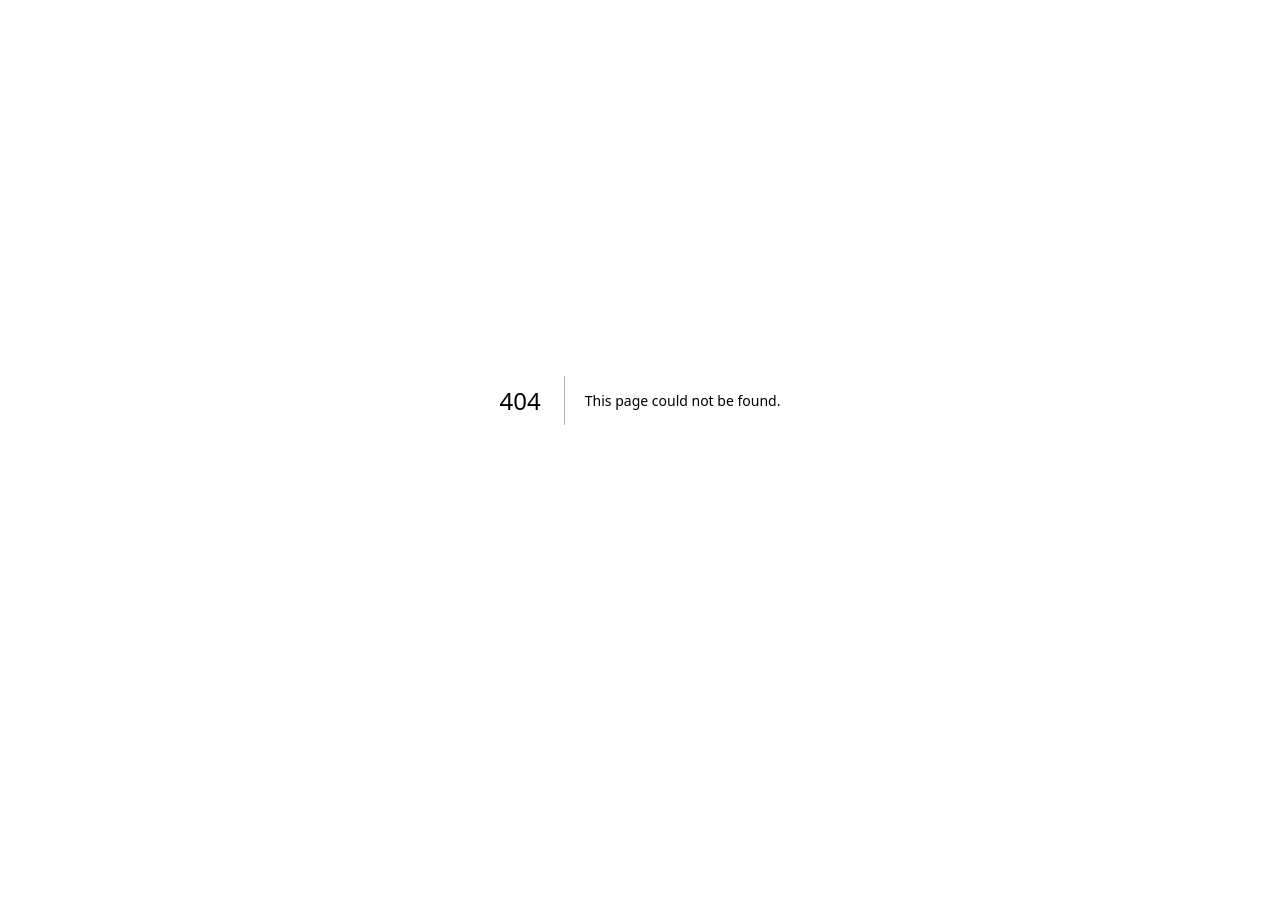
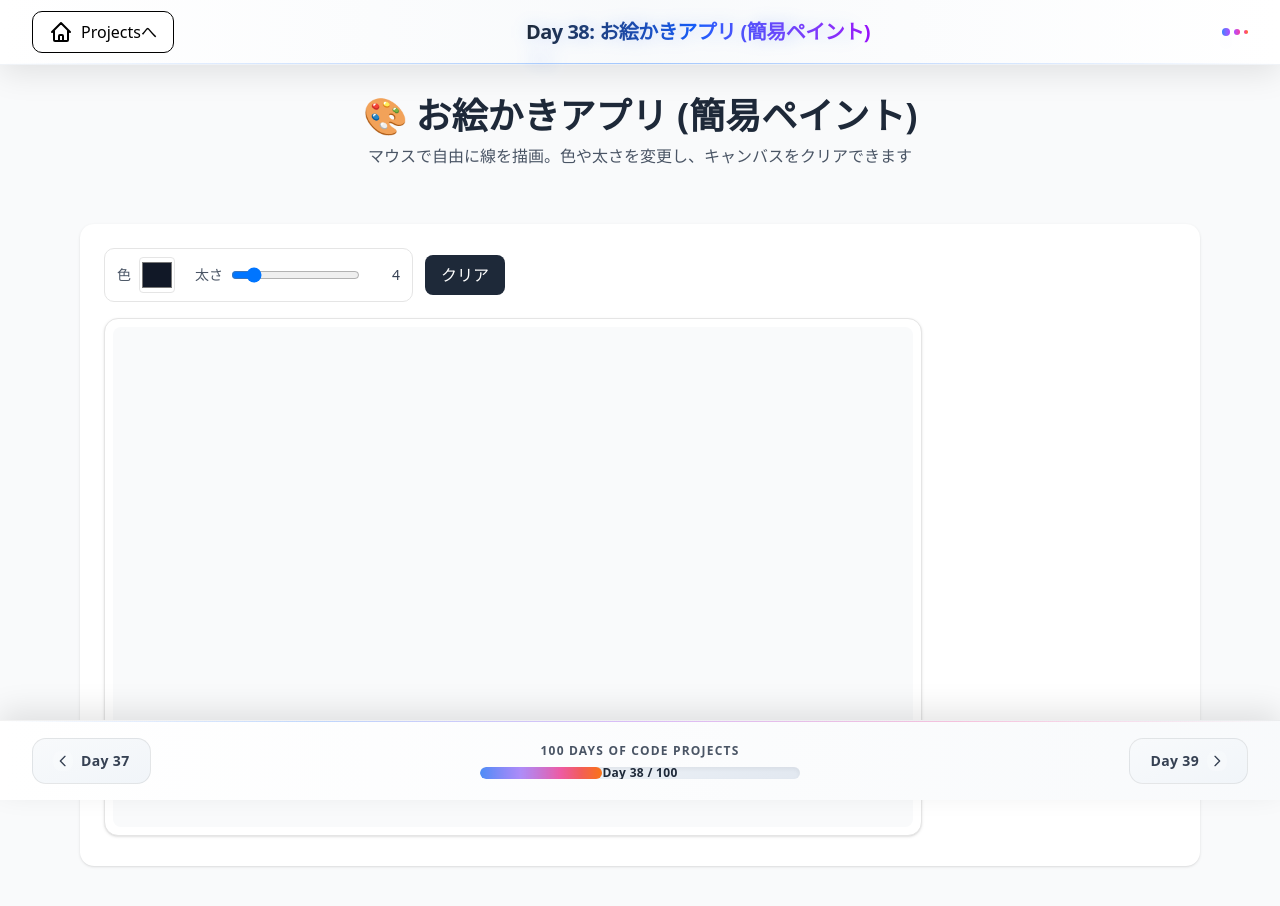
Before and after one commit to atsuki61/100DaysOfCode, a Next.js app: page /day38-drawing-app in a window 1280 px wide. Before the commit this address had no page. Shown: the top 906 px of the page. Before the commit the page ends 880 px from the top, so only its background shows below. Built offline with nearby package versions, Linux system fonts and the light colour scheme.

Commit message:
feat(day38): お絵かきアプリを追加（Canvas描画・色/太さ変更・クリア機能）

```diff
--- /dev/null
+++ b/src/app/day38-drawing-app/components/CanvasBoard.tsx
@@ -0,0 +1,46 @@
+'use client';
+
+import { useEffect, useRef } from 'react';
+import { useDrawing } from '../hooks/useDrawing';
+
+type Props = {
+  width?: number;
+  height?: number;
+};
+
+export default function CanvasBoard({ width = 800, height = 500 }: Props) {
+  const { setCanvas, onPointerDown, onPointerMove, onPointerUp } = useDrawing();
+  const wrapperRef = useRef<HTMLDivElement | null>(null);
+
+  useEffect(() => {
+    const el = wrapperRef.current;
+    if (!el) return;
+    const onDown = (e: MouseEvent) => onPointerDown(e);
+    const onMove = (e: MouseEvent) => onPointerMove(e);
+    const onUp = () => onPointerUp();
+    el.addEventListener('mousedown', onDown);
+    window.addEventListener('mousemove', onMove);
+    window.addEventListener('mouseup', onUp);
+    // タッチ
+    const onTDown = (e: TouchEvent) => onPointerDown(e);
+    const onTMove = (e: TouchEvent) => onPointerMove(e);
+    const onTUp = () => onPointerUp();
+    el.addEventListener('touchstart', onTDown, { passive: false });
+    window.addEventListener('touchmove', onTMove, { passive: false });
+    window.addEventListener('touchend', onTUp);
+    return () => {
+      el.removeEventListener('mousedown', onDown);
+      window.removeEventListener('mousemove', onMove);
+      window.removeEventListener('mouseup', onUp);
+      el.removeEventListener('touchstart', onTDown);
+      window.removeEventListener('touchmove', onTMove);
+      window.removeEventListener('touchend', onTUp);
+    };
+  }, [onPointerDown, onPointerMove, onPointerUp]);
+
+  return (
+    <div ref={wrapperRef} className="inline-block rounded-xl border bg-white shadow p-2"> {/* インラインブロック, 角丸, 枠線, 白背景, 影, 余白 */}
+      <canvas ref={setCanvas} width={width} height={height} className="rounded-md bg-gray-50" /> {/* 角丸, 薄灰背景 */}
+    </div>
+  );
+}
--- /dev/null
+++ b/src/app/day38-drawing-app/components/Toolbar.tsx
@@ -0,0 +1,32 @@
+'use client';
+
+import { useDrawing } from '../hooks/useDrawing';
+
+export default function Toolbar() {
+  const { style, setStyle, clear } = useDrawing();
+  return (
+    <div className="flex items-center gap-3 flex-wrap"> {/* 横並び, 中央寄せ, 間隔, 折返し */}
+      <div className="flex items-center gap-2 bg-white border rounded-lg px-3 py-2"> {/* ツールボックス */}
+        <label className="text-sm text-gray-600">色</label>
+        <input
+          type="color"
+          value={style.color}
+          onChange={(e) => setStyle((s) => ({ ...s, color: e.target.value }))}
+          className="w-9 h-9 border rounded"
+        />
+        <label className="text-sm text-gray-600 ml-3">太さ</label>
+        <input
+          type="range"
+          min={1}
+          max={24}
+          value={style.width}
+          onChange={(e) => setStyle((s) => ({ ...s, width: Number(e.target.value) }))}
+        />
+        <span className="text-sm text-gray-700 w-8 text-right">{style.width}</span>
+      </div>
+      <button onClick={clear} className="px-4 py-2 bg-gray-800 text-white rounded-md hover:bg-gray-900 transition-colors"> {/* クリアボタン */}
+        クリア
+      </button>
+    </div>
+  );
+}
--- /dev/null
+++ b/src/app/day38-drawing-app/components/index.ts
@@ -0,0 +1,2 @@
+export { default as CanvasBoard } from './CanvasBoard';
+export { default as Toolbar } from './Toolbar';
--- /dev/null
+++ b/src/app/day38-drawing-app/day38.md
@@ -0,0 +1,16 @@
+# Day 38: お絵かきアプリ（簡易ペイント）
+
+## ねらい
+- Canvas API での線描画（lineTo, stroke）
+- マウス/タッチイベントの取り扱い
+- 色/太さ変更、キャンバスクリアのUI
+
+## 実装ポイント
+- `useDrawing` フックで Canvas のコンテキスト、ポインタイベント、スタイル（色/太さ）を管理
+- `Toolbar` で UI を分離（色とスライダー、クリア）
+- `CanvasBoard` は描画専用（パフォーマンス上、再描画を最小化）
+
+## 発展
+- 取り消し/やり直し（履歴スタック）
+- 画像として保存（toDataURL → ダウンロード）
+- 背景画像に上書きして注釈ツールに応用
--- /dev/null
+++ b/src/app/day38-drawing-app/hooks/useDrawing.ts
@@ -0,0 +1,69 @@
+'use client';
+
+import { useCallback, useEffect, useRef, useState } from 'react';
+
+export type StrokeStyle = {
+  color: string;
+  width: number;
+};
+
+export function useDrawing() {
+  const canvasRef = useRef<HTMLCanvasElement | null>(null);
+  const ctxRef = useRef<CanvasRenderingContext2D | null>(null);
+  const [isDrawing, setIsDrawing] = useState(false);
+  const [style, setStyle] = useState<StrokeStyle>({ color: '#111827', width: 4 });
+
+  const setCanvas = useCallback((el: HTMLCanvasElement | null) => {
+    canvasRef.current = el;
+    if (!el) return;
+    const ctx = el.getContext('2d');
+    if (!ctx) return;
+    ctx.lineCap = 'round';
+    ctx.lineJoin = 'round';
+    ctx.strokeStyle = style.color;
+    ctx.lineWidth = style.width;
+    ctxRef.current = ctx;
+  }, [style.color, style.width]);
+
+  useEffect(() => {
+    if (!ctxRef.current) return;
+    ctxRef.current.strokeStyle = style.color;
+    ctxRef.current.lineWidth = style.width;
+  }, [style]);
+
+  const getPos = (e: MouseEvent | TouchEvent) => {
+    const canvas = canvasRef.current!;
+    const rect = canvas.getBoundingClientRect();
+    const clientX = 'touches' in e ? e.touches[0].clientX : (e as MouseEvent).clientX;
+    const clientY = 'touches' in e ? e.touches[0].clientY : (e as MouseEvent).clientY;
+    return { x: clientX - rect.left, y: clientY - rect.top };
+  };
+
+  const onPointerDown = useCallback((e: MouseEvent | TouchEvent) => {
+    if (!ctxRef.current || !canvasRef.current) return;
+    setIsDrawing(true);
+    const { x, y } = getPos(e);
+    ctxRef.current.beginPath();
+    ctxRef.current.moveTo(x, y);
+  }, []);
+
+  const onPointerMove = useCallback((e: MouseEvent | TouchEvent) => {
+    if (!isDrawing || !ctxRef.current) return;
+    const { x, y } = getPos(e);
+    ctxRef.current.lineTo(x, y);
+    ctxRef.current.stroke();
+  }, [isDrawing]);
+
+  const onPointerUp = useCallback(() => {
+    setIsDrawing(false);
+    ctxRef.current?.closePath();
+  }, []);
+
+  const clear = useCallback(() => {
+    const el = canvasRef.current;
+    const ctx = ctxRef.current;
+    if (el && ctx) ctx.clearRect(0, 0, el.width, el.height);
+  }, []);
+
+  return { setCanvas, style, setStyle, onPointerDown, onPointerMove, onPointerUp, clear };
+}
--- /dev/null
+++ b/src/app/day38-drawing-app/layout.tsx
@@ -0,0 +1,24 @@
+import Header from '@/components/common/Header';
+import PageHeader from '@/components/common/PageHeader';
+import Footer from '@/components/common/Footer';
+
+export default function Day38Layout({
+  children,
+}: {
+  children: React.ReactNode;
+}) {
+  return (
+    <div className="min-h-screen bg-gray-50"> {/* 画面全体の最小高さ, 薄いグレー背景 */}
+      <Header title="Day 38: お絵かきアプリ (簡易ペイント)" />
+      <PageHeader
+        icon="🎨"
+        title="お絵かきアプリ (簡易ペイント)"
+        description="マウスで自由に線を描画。色や太さを変更し、キャンバスをクリアできます"
+      />
+      <main className="bg-gray-50 min-h-screen"> {/* メイン背景統一, 最小高さ確保 */}
+        {children}
+      </main>
+      <Footer currentDay={38} />
+    </div>
+  );
+}
--- /dev/null
+++ b/src/app/day38-drawing-app/page.tsx
@@ -0,0 +1,12 @@
+import { CanvasBoard, Toolbar } from './components';
+
+export default function Day38Page() {
+  return (
+    <div className="max-w-6xl mx-auto px-4 pb-28"> {/* 最大幅, 中央寄せ, 横余白, フッター分下余白 */}
+      <div className="bg-white rounded-xl shadow p-6 mt-6 space-y-4"> {/* 白背景, 角丸, 影, 余白, 上余白, 縦間隔 */}
+        <Toolbar />
+        <CanvasBoard />
+      </div>
+    </div>
+  );
+}
--- a/src/app/page.tsx
+++ b/src/app/page.tsx
@@ -300,6 +300,14 @@ export default function HomePage() {
         description: 'Luhnアルゴリズムでカード番号の妥当性をチェックし、ブランド検出と整形を行います。',
         tags: ['React', 'Next.js', 'TypeScript', 'TailwindCSS', 'Algorithm'],
       },
+      {
+        id: 'day38',
+        name: 'Day 38: お絵かきアプリ (簡易ペイント)',
+        path: '/day38-drawing-app',
+        imageUrl: '',
+        description: 'マウス/タッチで線を描画し、色・太さの変更やキャンバスのクリアができます。',
+        tags: ['React', 'Next.js', 'TypeScript', 'TailwindCSS', 'Canvas'],
+      },
      // ここに新しいアプリを追加していきます
   ];
 
--- a/src/components/common/Footer.tsx
+++ b/src/components/common/Footer.tsx
@@ -49,6 +49,7 @@ const Footer = ({ currentDay }: FooterProps) => {
       35: "/day35-snake-game", // Day 35のルートを追加
       36: "/day36-qr-code", // Day 36のルートを追加
       37: "/day37-card-validator", // Day 37のルートを追加
+      38: "/day38-drawing-app", // Day 38のルートを追加
     };
     return dayRoutes[day] || `/day${day}`;
   };
```
